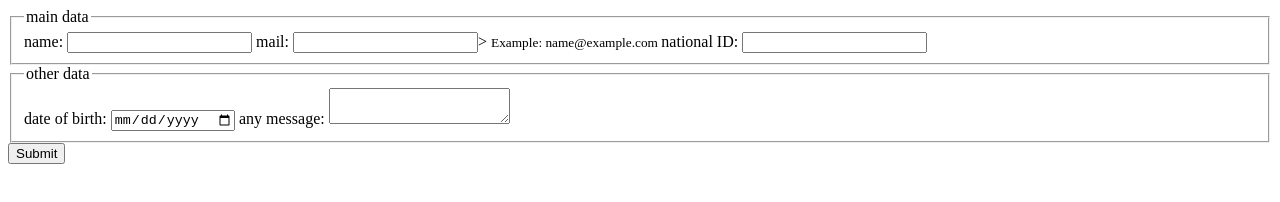
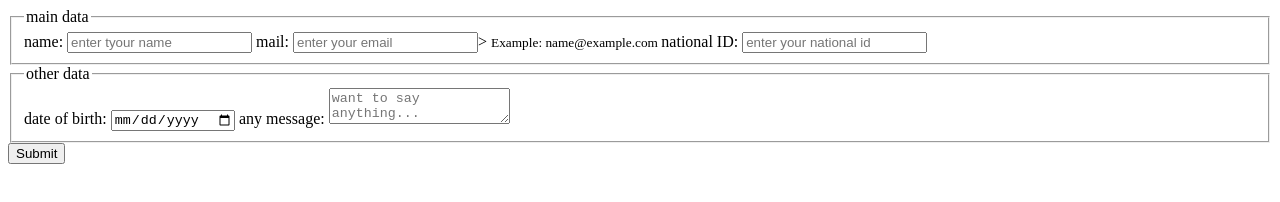
Before and after one commit to Engziad1/DEPI, a plain HTML site: page form.html in a window 1280 px wide. Drawn offline with Linux system fonts and the light colour scheme.

Commit message:
adding attributtes to some fields in form file

```diff
--- a/form.html
+++ b/form.html
@@ -13,24 +13,26 @@
 
                     <legend>main data</legend>
                     <label for="name">name:</label>
-                    <input type="text" id="name" name="name">
+                    <input type="text" id="name" name="name" required placeholder="enter tyour name">
+
                     <label for="mail">mail:</label>
-
-
-                    <input type="email" id="mail" name="mail" aria-describedby="emailHelp emailError"aria-invalid="true">>
+                    <input type="email" id="mail" name="mail" required placeholder="enter your email" aria-describedby="emailHelp emailError"aria-invalid="true">>
                     <small id="emailHelp">
                         Example: name@example.com
                     </small>
+
                     <label for="id">national ID:</label>
-                    <input type="password" name="id" id="id" autocomplete="off">
-                    </fieldset>
-                    <fieldset>
+                    <input type="password" name="id" id="id" autocomplete="off" required placeholder="enter your national id">
+
+                </fieldset>
+
+                <fieldset>
                     <legend>other data</legend>
                     <label for="date">date of birth:</label>
                     <input type="date" name="date" id="date">
                     <label for="message">any message:</label>
-                    <textarea name="message" id="message"></textarea>
-                    </fieldset>
+                    <textarea name="message" id="message" placeholder="want to say anything..."></textarea>
+                </fieldset>
 
                     <input type="submit">
 
```
